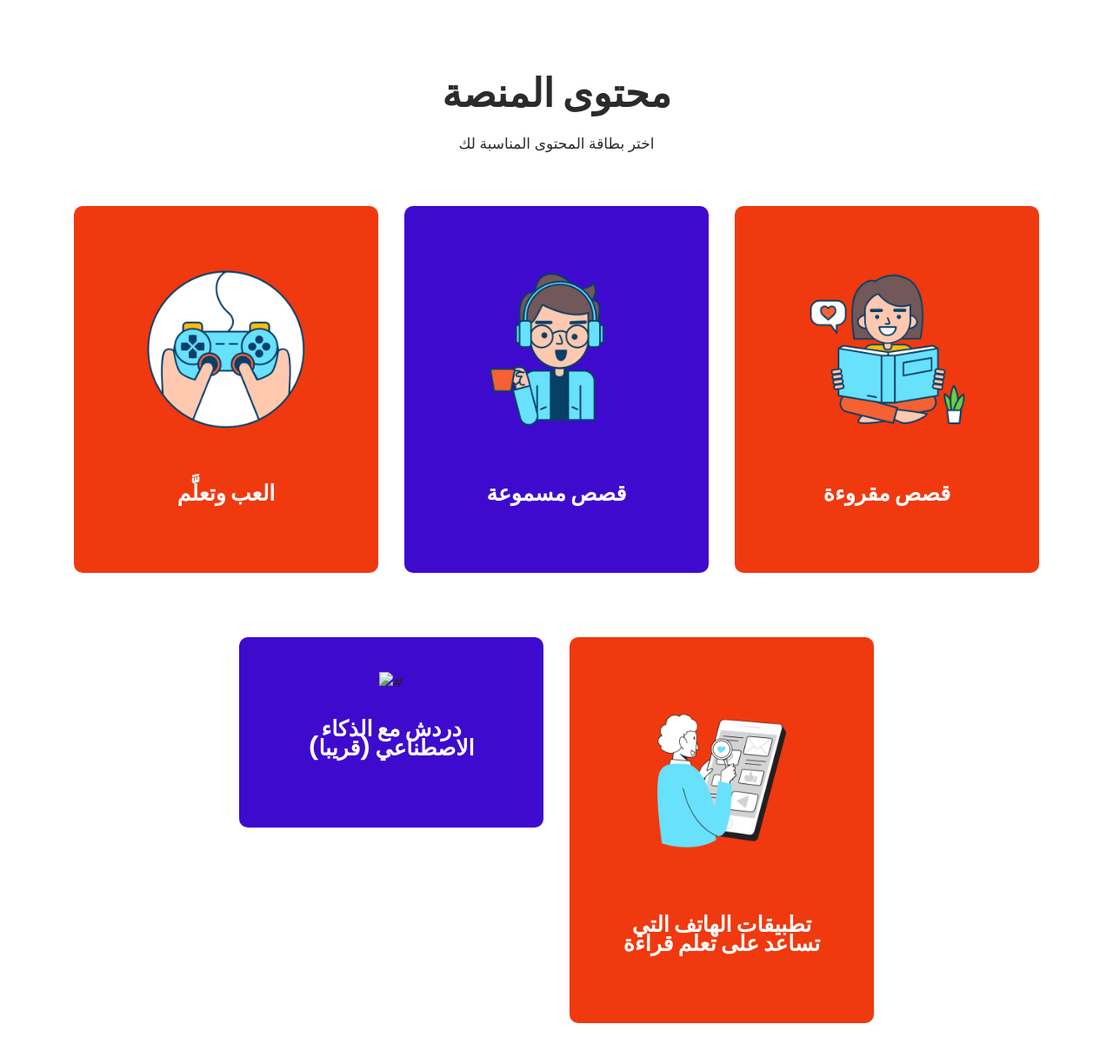
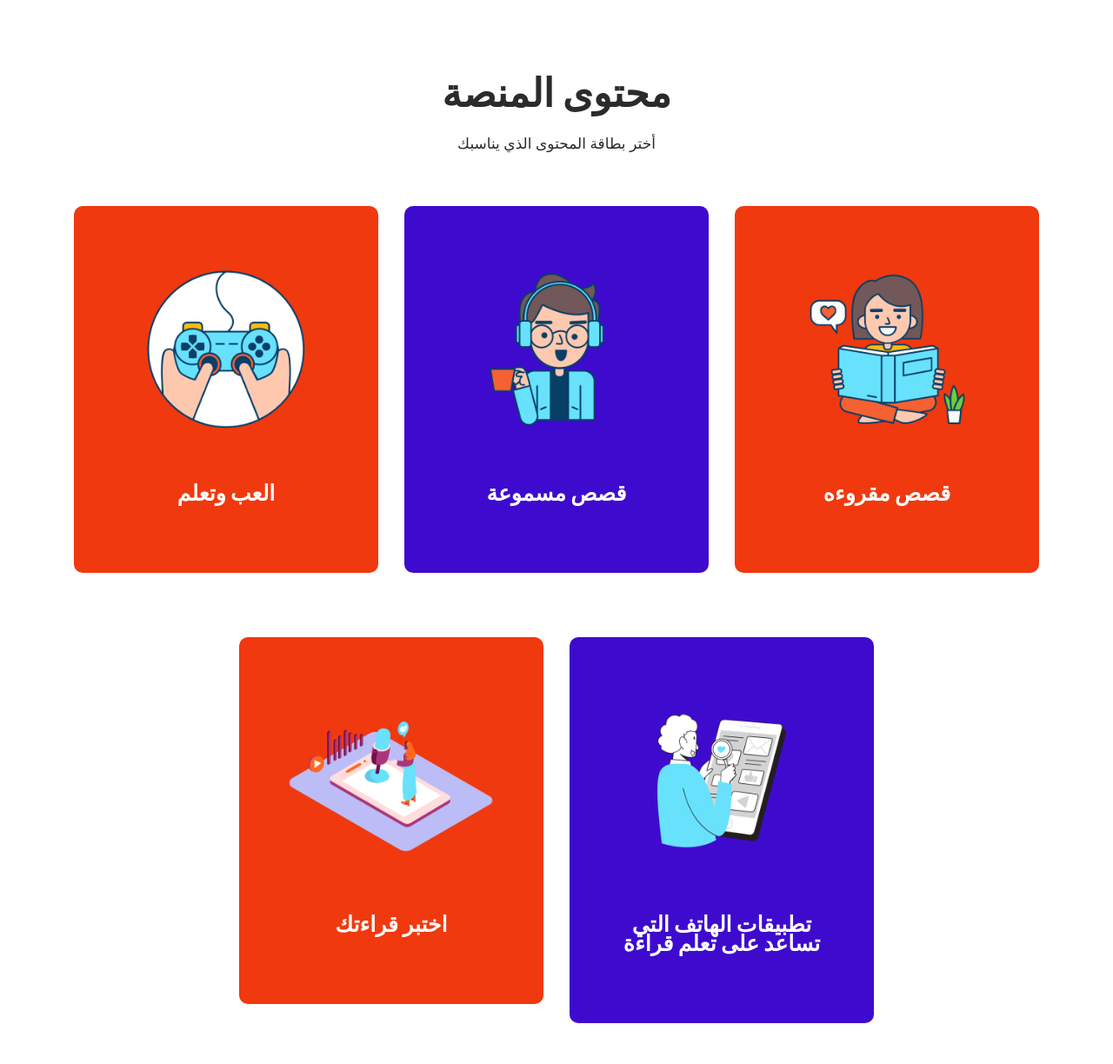
Before and after one commit to arabic5/read, a plain HTML site: page index.html in a window 1280 px wide. Shown: the part 700-1924 px from the top of the page at 87% size. Drawn offline with Linux system fonts and the light colour scheme; a script that the page names is missing.

Commit message:
Update index.html

```diff
--- a/index.html
+++ b/index.html
@@ -57,7 +57,7 @@
                                     <div class="board2">
                                        <h4>نبذه</h4>
                                        <h4 >
-                                       منصة القراءة الذكية لتفعيل مهارات الطلاب في القراءة عبر محتوى مخصص وأنشطة محفزة لجميع المستويات
+                                       منصة القراءة الذكية الهدف لتفعيل مهارات الطلاب في القراءة عبر محتوى مخصص وأنشطة محفزة لجميع المستويات
 
                                        </h4>
                                        <div class="link_btn">
@@ -119,7 +119,7 @@
             <div class="col-md-12">
                <div class="titlepage text_align_center">
                   <h2> محتوى المنصة</h2>
-                  <p>اختر بطاقة المحتوى المناسبة لك</p>
+                  <p>أختر بطاقة المحتوى الذي يناسبك</p>
                </div>
             </div>
          </div>
@@ -128,7 +128,7 @@
             <div class="col-md-4 margi_bottom">
                <div class="class_box text_align_center">
                   <i><img src="images/class3.png" alt="#"></i>
-                  <h3>العب وتعلَّم</h3>
+                  <h3>العب وتعلم </h3>
                   <p></p>
                   </div>
                   <a class="read_more"></a>
@@ -148,24 +148,24 @@
             <div class="col-md-4 margi_bottom">
                <div class="class_box text_align_center">
                   <i><img src="images/class1.png" alt="#"></i>
-                  <h3>قصص مقروءة</h3>
+                  <h3>قصص مقروءه</h3>
                   <p></p>
                </div>
                <a class="read_more"></a>
             </div>
          </a>
-         <a href="#">
+         <a href="Audio Recorder.html">
             <div class="col-md-4 margi_bottom">
-               <div class="class_box blue text_align_center">
-                  <i><img src="images/00.png" alt="#"></i>
-                  <h3> دردش مع الذكاء الاصطناعي (قريبا)</h3>
+               <div class="class_box text_align_center">
+                  <i><img src="images/class4.png" alt="#"></i>
+                  <h3>اختبر قراءتك</h3>
                </div>
                <a class="read_more"></a>
             </div>
          </a>
          <a href="Apps.html">
             <div class="col-md-4 margi_bottom">
-               <div class="class_box text_align_center">
+               <div class="class_box blue text_align_center">
                   <i><img src="images/class5.png" alt="#"></i>
                   <h3>تطبيقات الهاتف التي تساعد على تعلم قراءة</h3>
                </div>
@@ -183,7 +183,7 @@
          <div class="row d_flex">
             <div class="col-md-6">
                <div class="titlepage text_align_left">
-                  <h2> <br>نبذة منصة القراءة الذكية <br> </h2>
+                  <h2> <br>نبذة <br> </h2>
                   <p>تركز منصة القراءة التفاعلية على مهارات القراءة لدى الطلاب من خلال تقديم محتوى متنوع لجميع المستويات. تعتمد المنصة على قصص قصيرة مصنفة، وأنشطة تفاعلية مثل الألعاب والأسئلة التطبيقية، بالإضافة إلى مسابقات تحفيزية لتشجيع الطلاب على القراءة. هناك منصة لتوفير تجربة تعليمية ممتعة وملهمة تدعم مهارات الطلاب بطريقة بسيطة وسهلة الاستخدام.
 
                   </p>
```
